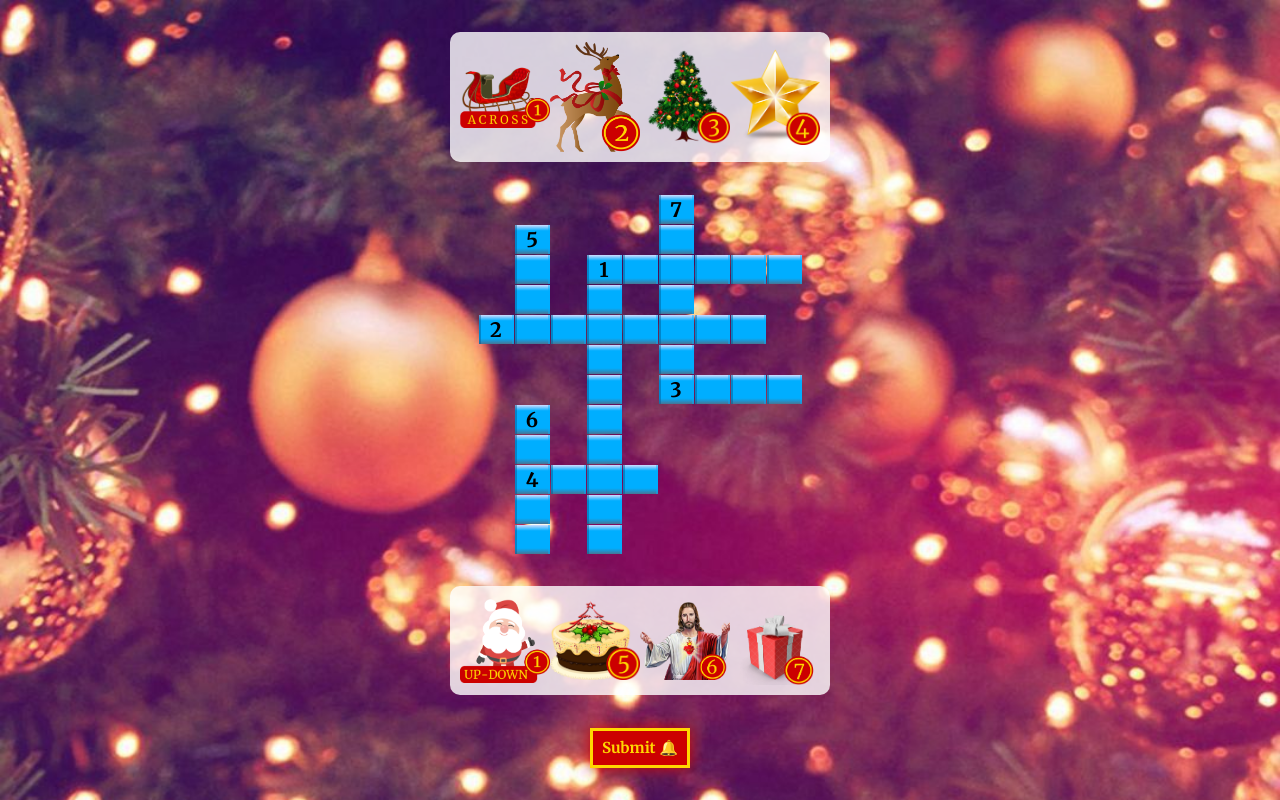
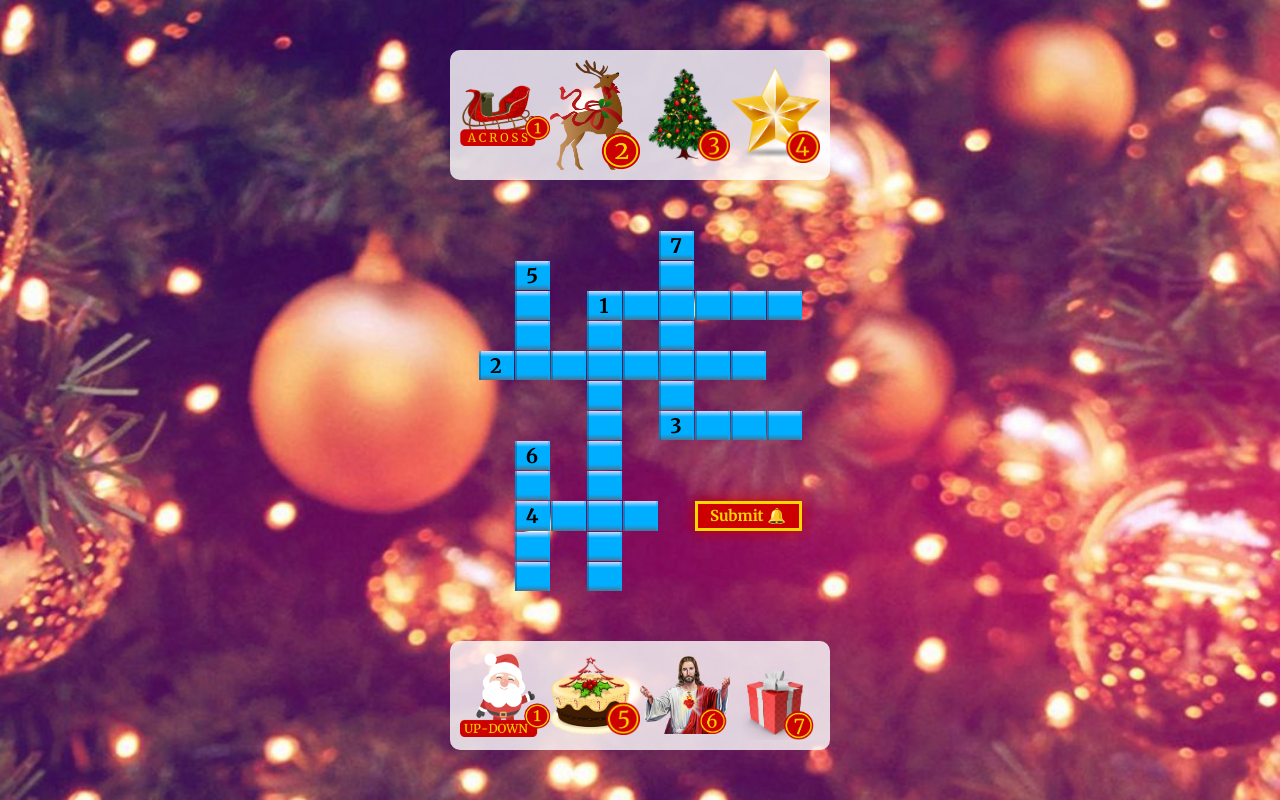
Before and after one commit to DigitastikMarketingSolutions/ChristmasCrossword, a Next.js app: page /game in a window 1280 px wide. Built offline with nearby package versions, Linux system fonts and the light colour scheme.

Commit message:
Game launch v6

```diff
--- a/pages/game.js
+++ b/pages/game.js
@@ -3,7 +3,7 @@ import Image from "next/image";
 import Head from "next/head";
 import { useEffect, useState } from "react";
 import initialState from "../data/initial";
-import axios from '../utils/axios'
+import axios from "../utils/axios";
 
 import sleigh from "../public/sleigh.png";
 import reindeer from "../public/reindeer.png";
@@ -16,21 +16,20 @@ import present from "../public/present.png";
 import { useRouter } from "next/router";
 
 function GamePage() {
-    const router = useRouter()
+    const router = useRouter();
 
     const [result, setResult] = useState(initialState);
     const [modal, setModal] = useState([false, ""]);
-    const [phone, setPhone] = useState("")
-    const [time, setTime] = useState(null)
+    const [phone, setPhone] = useState("");
+    const [time, setTime] = useState(null);
     useEffect(() => {
-        setTime(Date.now())
-    }, [])
+        setTime(Date.now());
+    }, []);
 
     useEffect(() => {
-        console.log(router.query.phone)
-        setPhone(router.query.phone)
-    }, [router.query.phone])
-
+        console.log(router.query.phone);
+        setPhone(router.query.phone);
+    }, [router.query.phone]);
 
     const changeResult = (tag) => (value) => {
         setResult((curr) => {
@@ -60,13 +59,14 @@ function GamePage() {
                 return arr;
             });
             axios({
-                method: 'put',
+                method: "put",
                 url: `?phone=${phone}&time=${Date.now() - time}`,
-                headers: {'Access-Control-Allow-Origin': '*'}
-            }).then(_ => {
-                console.log("Submitted")
+                headers: { "Access-Control-Allow-Origin": "*" },
             })
-            .catch(err => console.error(err))
+                .then((_) => {
+                    console.log("Submitted");
+                })
+                .catch((err) => console.error(err));
         } else {
             setModal((curr) => {
                 let arr = [...curr];
@@ -85,7 +85,10 @@ function GamePage() {
                     name="description"
                     content="Play the Crossword Puzzle, win Offers!"
                 />
-                <meta name="viewport" content="width=device-width, initial-scale=1, minimum-scale=1, maximum-scale=1"></meta>
+                <meta
+                    name="viewport"
+                    content="width=device-width, initial-scale=1, minimum-scale=1, maximum-scale=1"
+                ></meta>
                 <link rel="icon" href="/favicon.ico" />
             </Head>
             <div className={styles.row}>
@@ -429,9 +432,12 @@ function GamePage() {
                     }}
                 />
                 <div className={styles.gridItem}></div>
+                {/* <div className={styles.gridItem}></div>
                 <div className={styles.gridItem}></div>
-                <div className={styles.gridItem}></div>
-                <div className={styles.gridItem}></div>
+                <div className={styles.gridItem}></div> */}
+                <button className={styles.submit} onClick={handleSubmit}>
+                    Submit &#128276;
+                </button>
                 <div className={styles.gridItem}></div>
                 <input
                     className={styles.inputField}
@@ -505,9 +511,9 @@ function GamePage() {
                     alt="/"
                 />
             </div>
-            <button className={styles.submit} onClick={handleSubmit}>
+            {/* <button className={styles.submit} onClick={handleSubmit}>
                 Submit &#128276;
-            </button>
+            </button> */}
             <div
                 className={styles.modal}
                 style={{ display: modal[0] ? "flex" : "none" }}
@@ -519,8 +525,11 @@ function GamePage() {
                         setModal((curr) => {
                             return [false, ""];
                         });
-                        if(modal[1]==="Great job! If you gave one of the 10 fastest entries, you'll win the Christmas Offer at The Retro Lounge!"){
-                            router.push('/');
+                        if (
+                            modal[1] ===
+                            "Great job! If you gave one of the 10 fastest entries, you'll win the Christmas Offer at The Retro Lounge!"
+                        ) {
+                            router.push("/");
                         }
                     }}
                 >
--- a/styles/Game.module.css
+++ b/styles/Game.module.css
@@ -83,8 +83,8 @@
   }
 
   .submit{
-    width: 100px;
-    height: 40px;
+    height: 30px;
+    grid-column: 7 / span 3;
     color: #ffd700;
     font-size: 15px;
     font-weight: 700;
```
